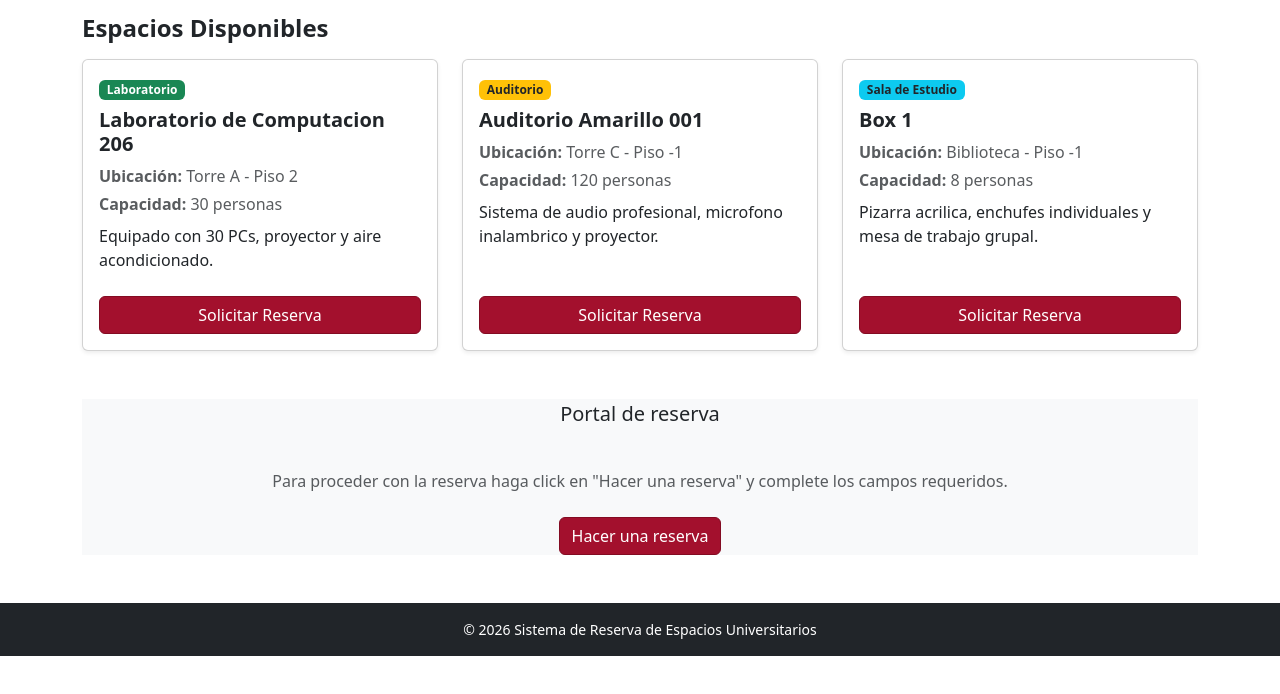
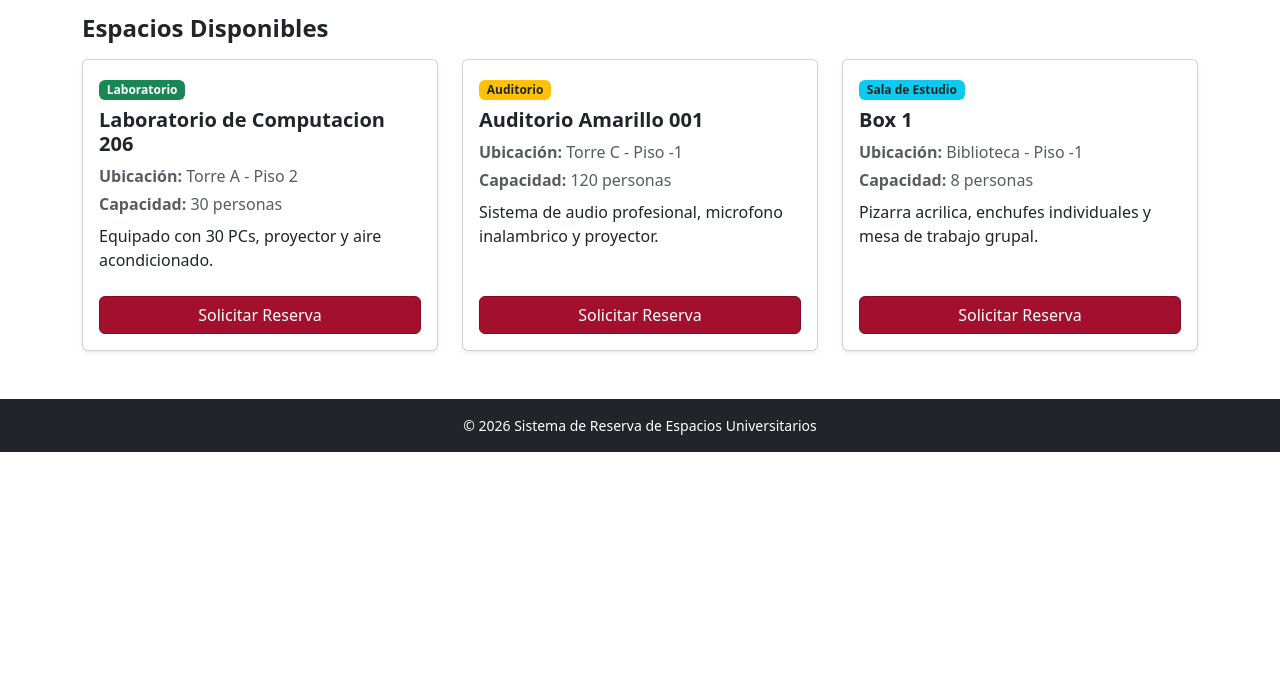
Before and after one commit to Dhylanp/Taller1_8568, a plain HTML site: page index.html in a window 1280 px wide. Shown: the part 60-754 px from the top of the page. Drawn offline with nearby package versions, Linux system fonts and the light colour scheme.

Commit message:
Se elimino el boton para reservar junto con el cuadro de texto y se implemento con el js.

```diff
--- a/index.html
+++ b/index.html
@@ -12,45 +12,32 @@
 
 <body>
     <header>
-        <nav class = "navbar navbar-dark bg-primary mb-4">
-            <div class = "container-fluid">
-                <span class = "navbar-brand mb-0 h1">Reserva de Espacios UNAB</span>
+        <nav class="navbar navbar-dark bg-primary mb-4">
+            <div class="container-fluid">
+                <span class="navbar-brand mb-0 h1">Reserva de Espacios UNAB</span>
             </div>
         </nav>
     </header>
 
-    <main class = "container mb-5">
+    <main class="container mb-5">
 
-        <section id = "seccion-filtros" class = "mb-4">
+        <section id="seccion-filtros" class="mb-4">
 
             <!-- aqui van los filtros (Gabriel) -->
 
         </section>
 
-        <section id = "seccion-catalogo" class = "mb-5">
-            <h2 class = "h4 mb-3 fw-bold">Espacios Disponibles</h2>
+        <section id="seccion-catalogo" class="mb-5">
+            <h2 class="h4 mb-3 fw-bold">Espacios Disponibles</h2>
 
-            <div class = "row row-cols-1 row-cols-md-2 row-cols-lg-3 g-4" id = "contenedor-tarjetas"></div>
+            <div class="row row-cols-1 row-cols-md-2 row-cols-lg-3 g-4" id="contenedor-tarjetas"></div>
 
         </section>
 
-        <section id = "seccion-reservas" class = "mb-4">
 
-            <section class="bg-light">
-        <div class="container">
-            <p class="lead text-center">Portal de reserva</p>
-        </div>
-        <div class="row justify-content-center">
-            <div class="col-md-8 text-center">
-                <p class="text-muted my-4">Para proceder con la reserva haga click en "Hacer una reserva" y complete los
-                    campos requeridos.</p>
 
-                <button class="btn btn-primary" data-bs-toggle="modal" data-bs-target="#reg-modal">
-                    Hacer una reserva
-                </button>
-            </div>
-        </div>
-    </section>
+
+        <section id="seccion-reservas" class="mb-4">
 
             <div class="modal fade" id="reg-modal" tabindex="-1" aria-laballedby="modal-title" aria-hidden="true">
 
@@ -66,8 +53,8 @@
                             <input type="text" class="form-control" id="Nombre" placeholder="ej. Juan Perez">
 
                             <div class="dropdown" style="margin-top: 30px; margin-bottom: 10px; ">
-                        <a class="btn btn-primary dropdown-toggle" href="#" role="button" data-bs-toggle="dropdown"
-                            aria-expanded="false">
+                                <a class="btn btn-primary dropdown-toggle" href="#" role="button"
+                                    data-bs-toggle="dropdown" aria-expanded="false">
                                     Tipo de sala
                                 </a>
 
@@ -79,7 +66,8 @@
                                 </ul>
                             </div>
                             <label for="modal-email" class="form-label">Email address</label>
-                    <input type="email" class="form-control" id="modal-email" placeholder="e.g.correo@gmail.-com">
+                            <input type="email" class="form-control" id="modal-email"
+                                placeholder="e.g.correo@gmail.-com">
 
                         </div>
                         <div class="modal-footer">
@@ -94,12 +82,12 @@
 
     </main>
 
-    <footer class = "bg-dark text-white text-center py-3 mt-auto">
-        <p class = "mb-0 small">&copy; 2026 Sistema de Reserva de Espacios Universitarios</p>
+    <footer class="bg-dark text-white text-center py-3 mt-auto">
+        <p class="mb-0 small">&copy; 2026 Sistema de Reserva de Espacios Universitarios</p>
     </footer>
 
-    <script src = "https://cdn.jsdelivr.net/npm/bootstrap@5.3.2/dist/js/bootstrap.bundle.min.js"></script>
-    <script src = "js/app.js"></script>
+    <script src="https://cdn.jsdelivr.net/npm/bootstrap@5.3.2/dist/js/bootstrap.bundle.min.js"></script>
+    <script src="js/app.js"></script>
 
 </body>
 
--- a/js/app.js
+++ b/js/app.js
@@ -47,7 +47,7 @@ function renderizarCatalogo(listaEspacios) {
                         <p class = "card-text">${espacio.descripcion}</p>
                     </div>
                     <div class = "card-footer bg-transparent border-0 pb-3">
-                        <button class = "btn btn-primary w-100 btn-reservar" data-id="${espacio.id}">Solicitar Reserva</button>
+                        <button class = "btn btn-primary w-100 btn-reservar" data-id="${espacio.id}" data-bs-toggle="modal" data-bs-target="#reg-modal">Solicitar Reserva</button>
                     </div>
                 </div>
             </div>
```
Lines whose indentation alone changed are shown as unchanged.
